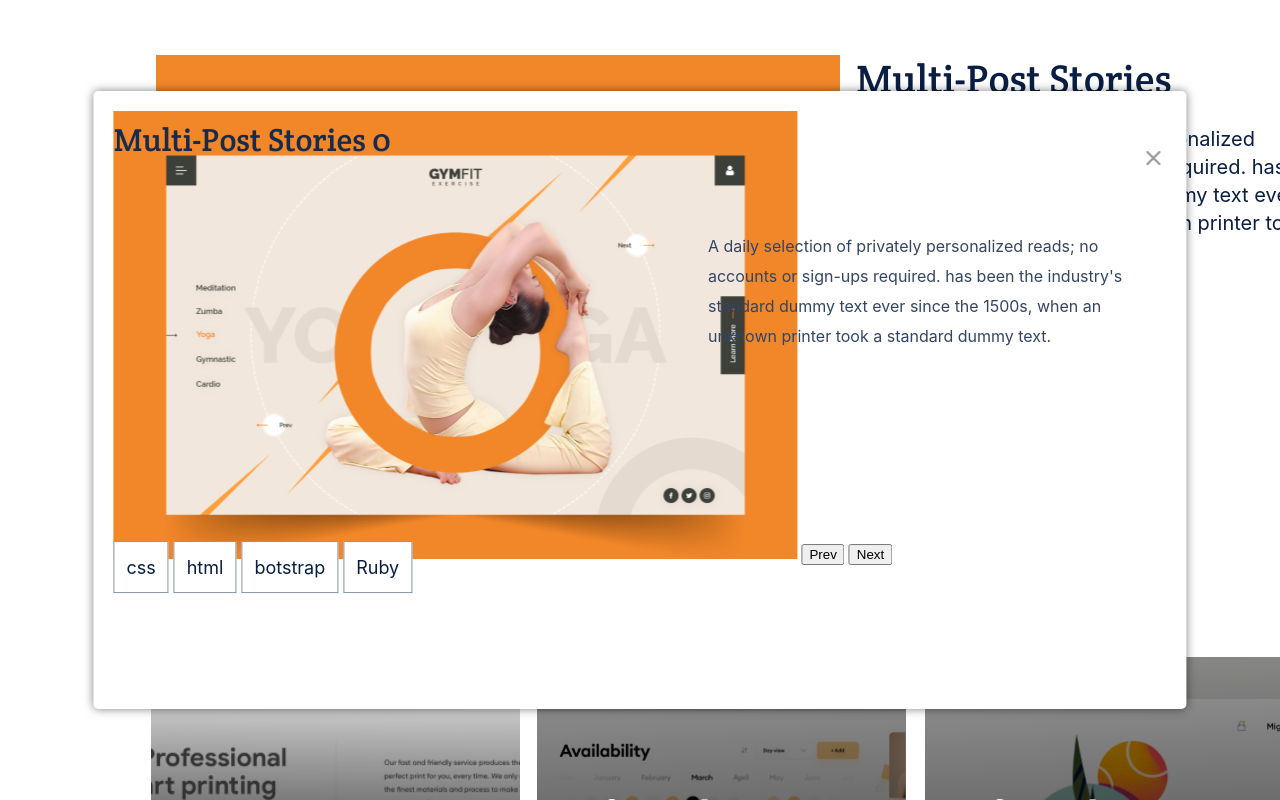
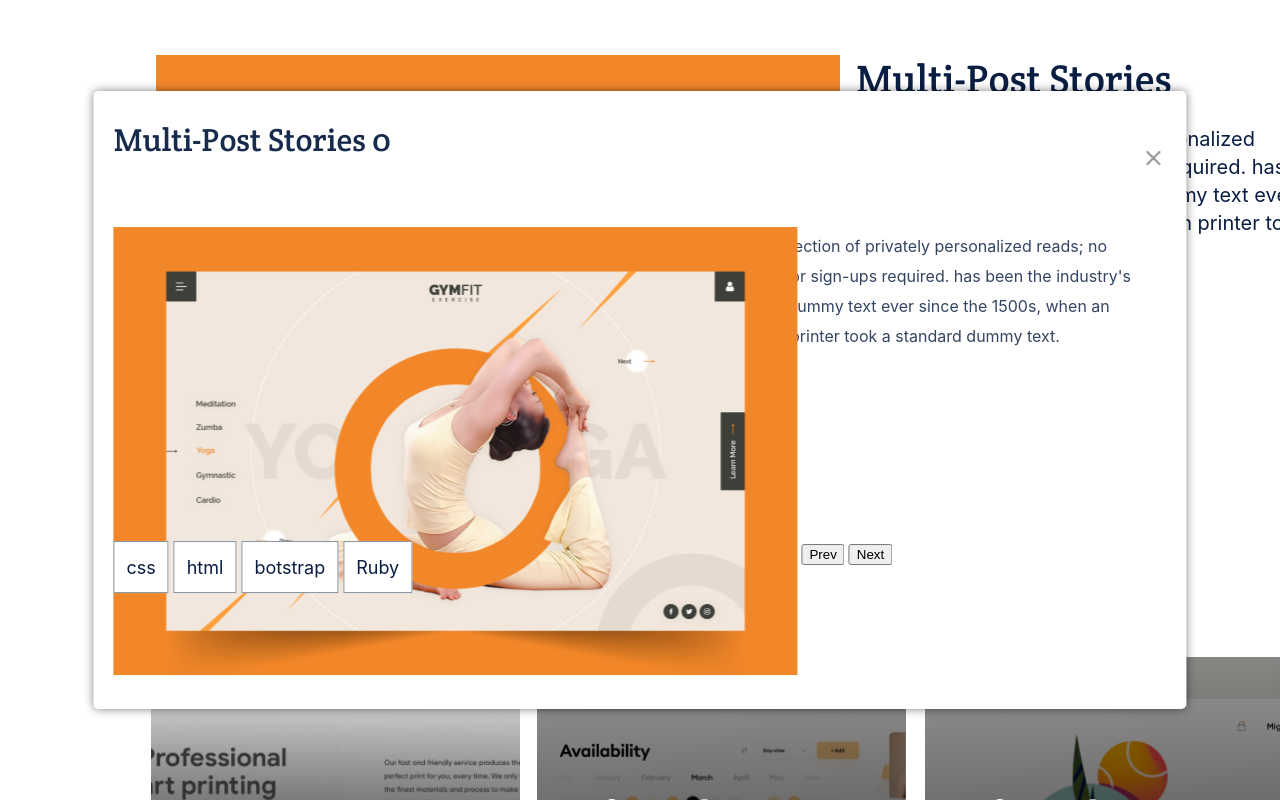
Before and after one commit to MarcoDDM/portfolio-project, a website: page index.html in a window 1280 px wide. Both pictures are taken after a click on the button "See Project". Shown: the part 965-1765 px from the top of the page. Drawn offline with Linux system fonts and the light colour scheme; a web font is replaced by a local one.

Commit message:
Add images on modal

```diff
--- a/style.css
+++ b/style.css
@@ -791,7 +791,7 @@
 }
 
 .myModal p {
-  width: 424px;
+  width: 38%;
   height: 336px;
   font-family: "Inter";
   font-style: normal;
@@ -801,6 +801,11 @@
   color: #344563;
   position: fixed;
   right: 5%;
+  top: 20%;
+}
+
+.myModal img {
+  position: relative;
   top: 20%;
 }
 
```
